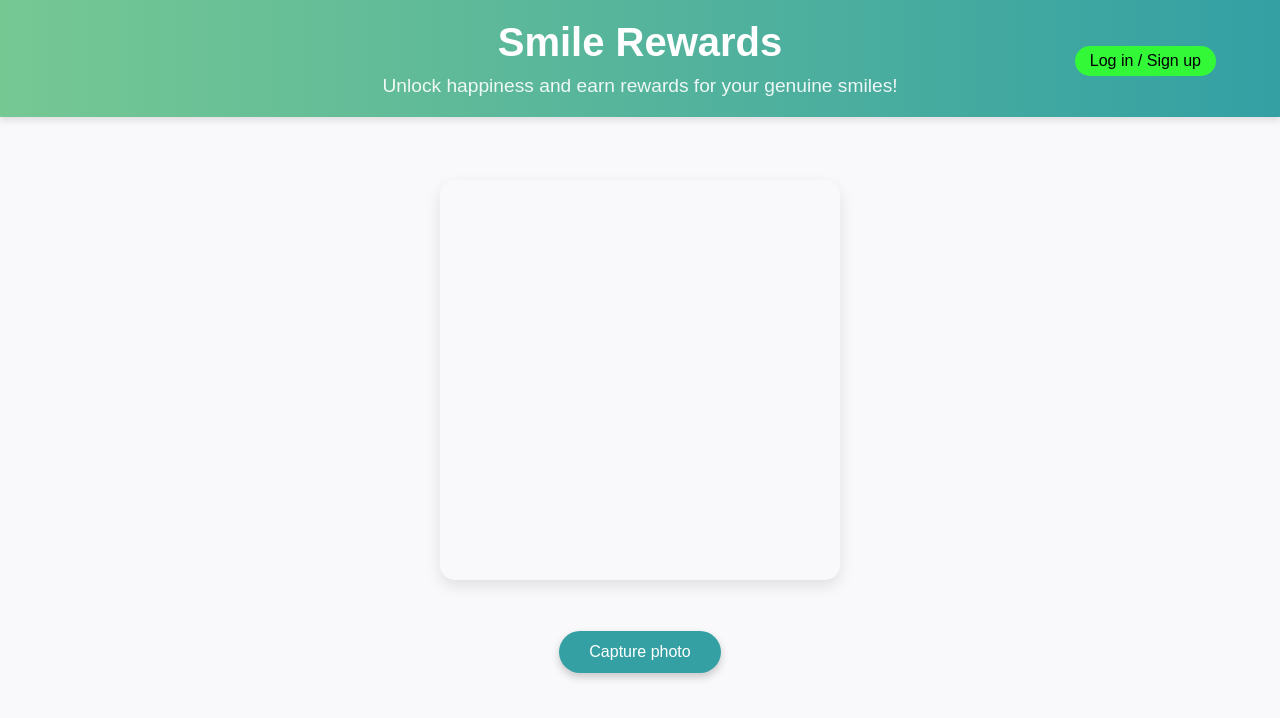
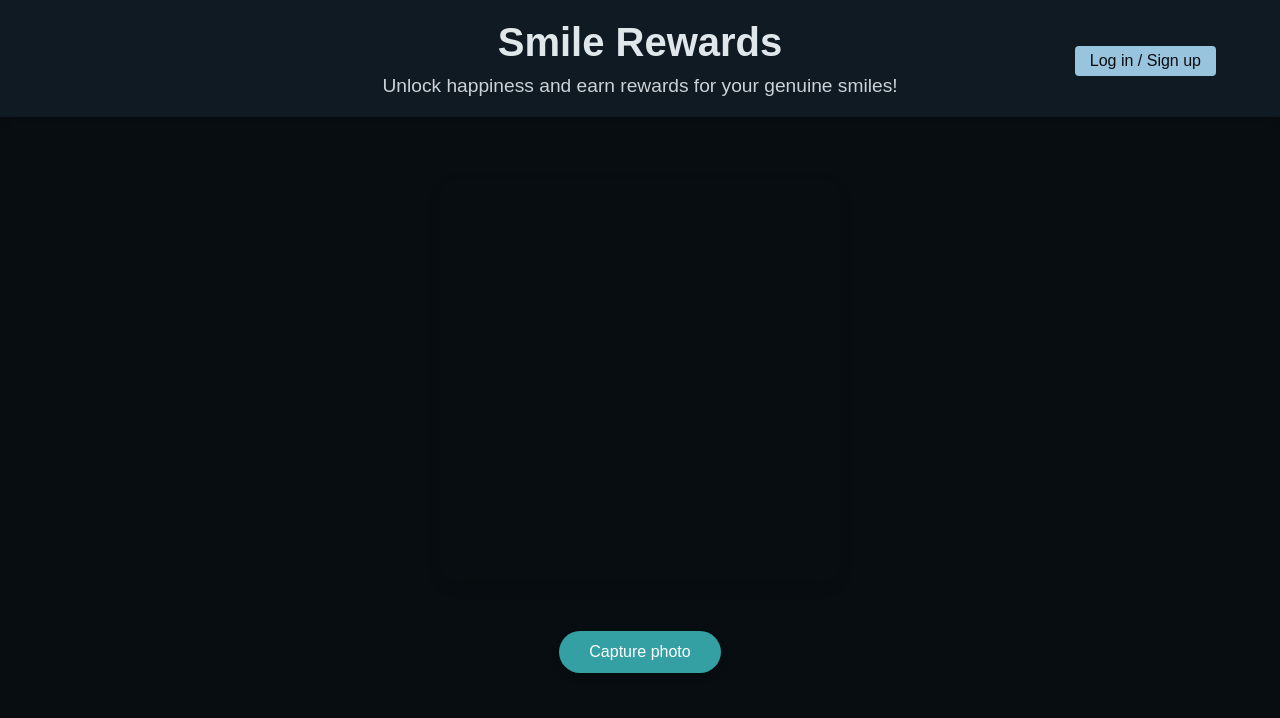
Before and after one commit to FaizanAhmed0107/SmileChain, a React (Vite) app in the folder client/: page / in a window 1280 px wide. Shown: the top 718 px of the page. Built offline with nearby package versions, Linux system fonts and the light colour scheme; no server answers; the HTML template or start-up script is replaced by a standard one.

Commit message:
Added Universal Color palette

```diff
--- a/client/src/TopBar/TopBar.jsx
+++ b/client/src/TopBar/TopBar.jsx
@@ -42,8 +42,8 @@ function TopBar(props) {
 
     const login = (
         <div>
-            <button className={props.isSmall ? styles.centeredButton : styles.login} onClick={displayLogin}>Log in /
-                Sign up
+            <button className={props.isSmall ? styles.centeredButton : styles.login} onClick={displayLogin}>
+                Log in / Sign up
             </button>
         </div>
     );
--- a/client/src/TopBar/TopBar.module.css
+++ b/client/src/TopBar/TopBar.module.css
@@ -1,7 +1,6 @@
 .head {
     width: 100%;
-    background: linear-gradient(90deg, #76c893, #34a0a4);
-    color: #fff;
+    background: var(--background-accent);
     padding: 20px 0;
     text-align: center;
     box-shadow: 0 4px 6px rgba(0, 0, 0, 0.1);
@@ -31,9 +30,8 @@
     font-size: 1rem;
     font-weight: 500;
     border: none;
-    border-radius: 25px;
+    border-radius: 4px;
     cursor: pointer;
-    color: #000000;
     transition: all 0.3s ease-in-out;
 }
 
@@ -41,12 +39,12 @@
     position: absolute;
     top: 35%;
     right: 5%;
-    background: #33f838;
+    background: var(--primary);
+    color: var(--text-dark);
 }
 
 .login:hover {
-    background: #27bf2c;
-    color: #ffffff;
+    background: var(--primary);
     transform: scale(1.05);
 }
 
@@ -61,11 +59,10 @@
 }
 
 .logout {
-    background: #ffffff;
+    background: var(--primary);
 }
 
 .logout:hover {
-    background: #e8e8e8;
     transform: scale(1.05);
 }
 
@@ -79,11 +76,15 @@
 
 .centeredButton {
     margin-top: 15px;
-    background: #33f838;
+    background: #4F46E5;
 }
 
 .centeredButton:hover {
-    background: #27bf2c;
+    background: #382fbd;
     color: #ffffff;
     transform: scale(1.05);
 }
+
+@media (max-width: 1060px) {
+
+}
--- /dev/null
+++ b/client/src/assets/palette.css
@@ -0,0 +1,9 @@
+:root {
+    --text: hsl(202, 22%, 90%);
+    --text-dark: hsl(202, 22%, 5%);
+    --background: hsl(207, 36%, 5%);
+    --background-accent: hsl(207, 36%, 10%);
+    --primary: hsl(201, 50%, 73%);
+    --secondary: hsl(202, 64%, 31%);
+    --accent: hsl(202, 78%, 58%);
+}
--- a/client/src/index.css
+++ b/client/src/index.css
@@ -1,9 +1,11 @@
+@import './assets/palette.css';
+
 html, body {
     padding: 0;
     margin: 0;
 }
 
-body{
-    background-color: #f9f9fc;
-    color: #333;
+body {
+    background-color: var(--background);
+    color: var(--text);
 }
```
